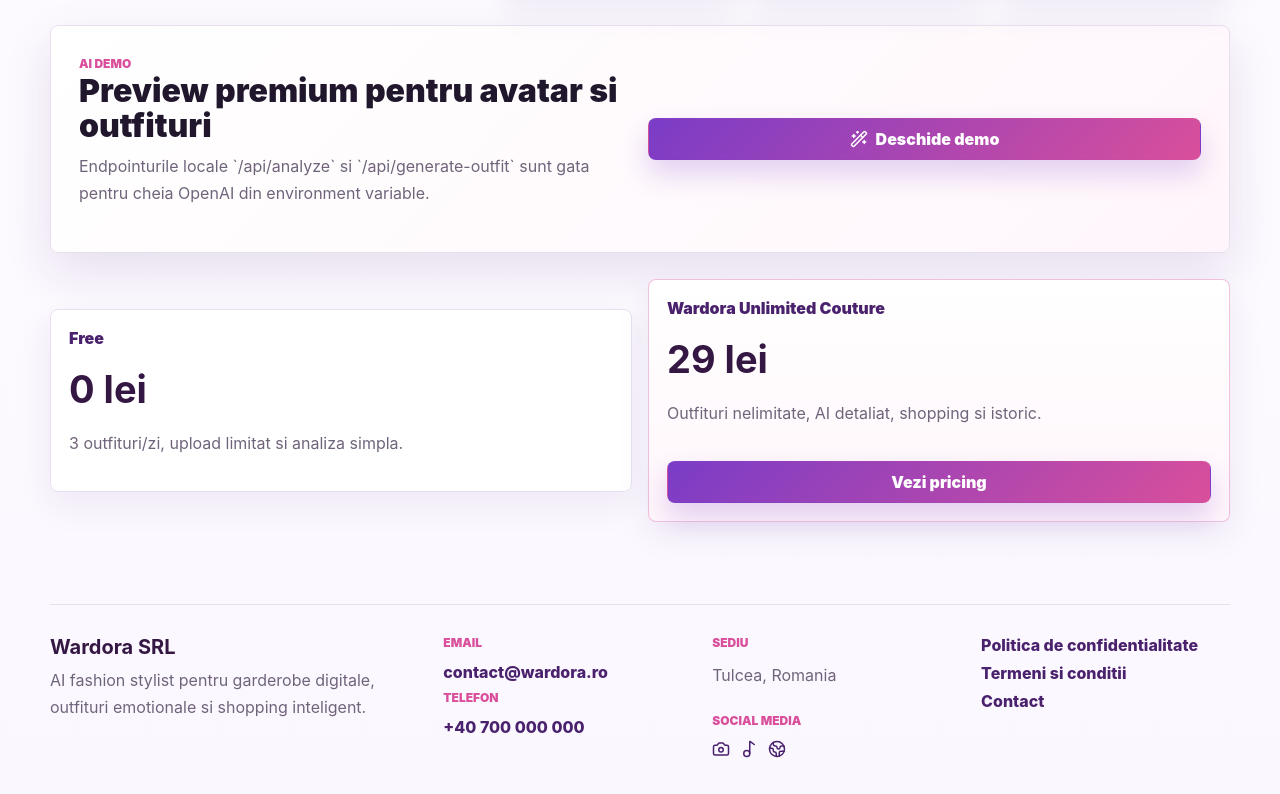
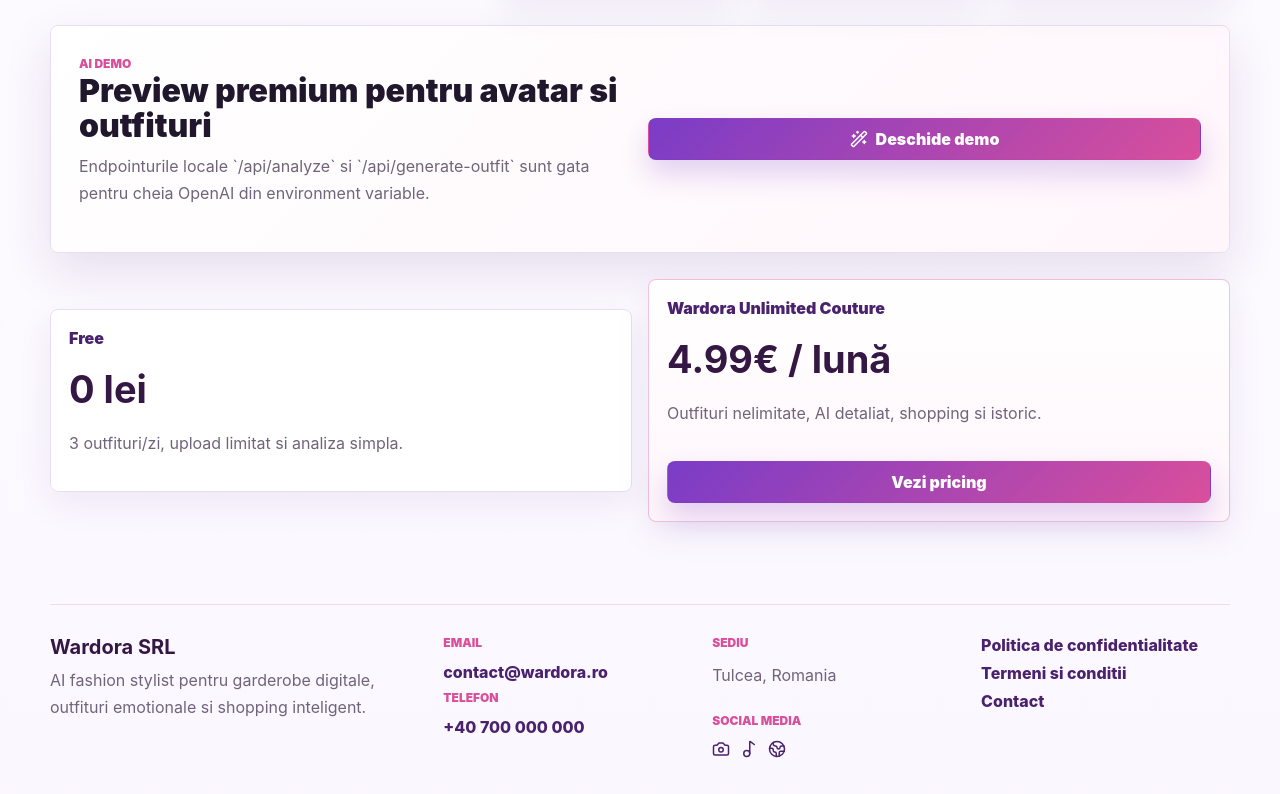
Before and after one commit to sek01-star/wardora, a React (Vite) app in the folder wardora-demo/: page / in a window 1280 px wide. Shown: the part 1635-2429 px from the top of the page. Built offline with nearby package versions, Linux system fonts and the light colour scheme; no server answers.

Commit message:
premium price updated

```diff
--- a/wardora-demo/src/pages/LandingPage.jsx
+++ b/wardora-demo/src/pages/LandingPage.jsx
@@ -94,7 +94,7 @@
         </div>
         <div className="plan-card highlighted">
           <div className="plan-heading"><span>Wardora Unlimited Couture</span></div>
-          <strong>29 lei</strong>
+          <strong>4.99€ / lună</strong>
           <p>Outfituri nelimitate, AI detaliat, shopping si istoric.</p>
           <button className="primary-button" type="button" onClick={() => navigate("plans")}>Vezi pricing</button>
         </div>
```
